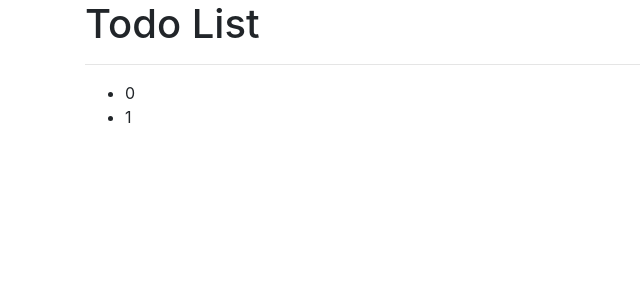
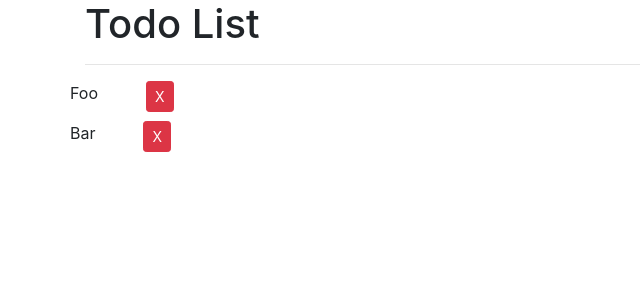
Before and after one commit to ehwus/angular-todo-list, an Angular app: page / in a window 1280 px wide. Shown: the top 300 px of the page, without its empty margins (0-640 px from the left). Built offline with nearby package versions, Linux system fonts and the light colour scheme.

Commit message:
individual todo items now hold appropriate data

```diff
--- a/src/app/todo-list/todo-list.component.html
+++ b/src/app/todo-list/todo-list.component.html
@@ -1,3 +1 @@
-<ul>
-  <li *ngFor="let item of todoList">{{ item.id }}</li>
-</ul>
+<app-todo *ngFor="let item of todoList" [item]="item"></app-todo>
--- a/src/app/todo-list/todo/todo.component.html
+++ b/src/app/todo-list/todo/todo.component.html
@@ -1 +1,6 @@
-<p>todo works!</p>
+<div class="row">
+  <p>{{ item.task }}</p>
+  <span class="pull-right">
+    <button class="btn btn-danger btn-sm ml-5">X</button>
+  </span>
+</div>
```
Also changed, not shown: src/app/todo-list/todo/todo.component.ts (+6 -6 lines).
